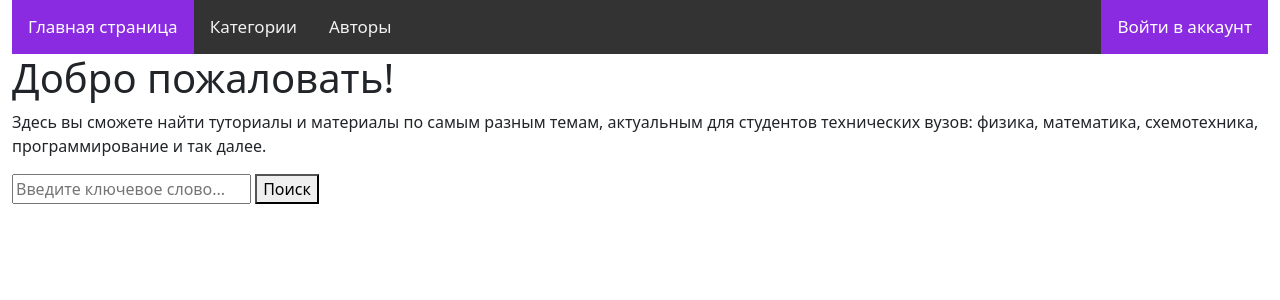
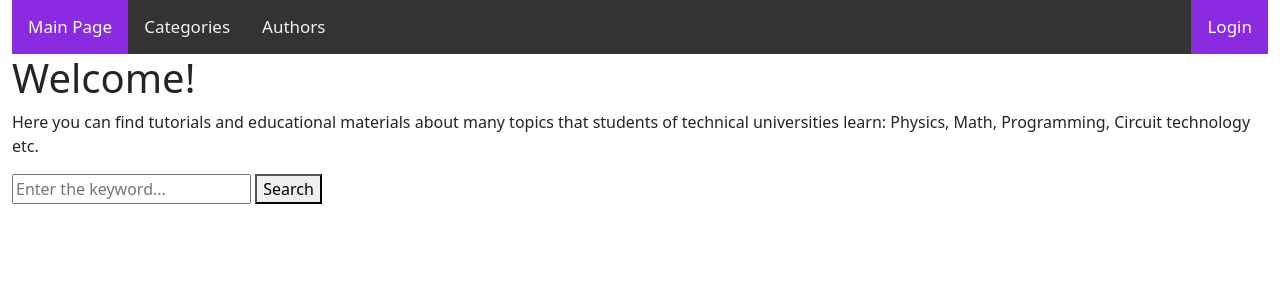
Before and after one commit to aneroid11/EduCatalog, a Django app: page /catalog/ in a window 1280 px wide. Shown: the top 300 px of the page. Run offline with Django 4.2, Linux system fonts and the light colour scheme.

Commit message:
translated into English

```diff
--- a/catalog/forms.py
+++ b/catalog/forms.py
@@ -1,3 +1,4 @@
 from django import forms
+from django.contrib.auth.forms import PasswordResetForm
 
 # Create your forms here.
--- a/catalog/templates/catalog/author_detail.html
+++ b/catalog/templates/catalog/author_detail.html
@@ -11,6 +11,6 @@
             {% endfor %}
         </ul>
     {% else %}
-        <p>Этот автор пока не написал никаких материалов.</p>
+        <p>This author didn't write anything yet.</p>
     {% endif %}
 {% endblock %}
--- a/catalog/templates/catalog/author_list.html
+++ b/catalog/templates/catalog/author_list.html
@@ -1,7 +1,7 @@
 {% extends "catalog/base_generic.html" %}
 
 {% block content %}
-    <h1>Авторы</h1>
+    <h1>Authors</h1>
     {% for author in author_list %}
         <br>
         <h4><a href="{{ author.get_absolute_url }}">{{ author }}</a></h4>
--- a/catalog/templates/catalog/base_generic.html
+++ b/catalog/templates/catalog/base_generic.html
@@ -1,7 +1,7 @@
 <!DOCTYPE html>
 <html lang="en">
 <head>
-    {% block title %}<title>Каталог материалов</title>{% endblock %}
+    {% block title %}<title>Materials Catalog</title>{% endblock %}
     <meta charset="utf-8">
     <meta name="viewport" content="width=device-width, initial-scale=1">
     <link href="https://cdn.jsdelivr.net/npm/bootstrap@5.1.3/dist/css/bootstrap.min.css"
@@ -17,14 +17,14 @@
 <body>
     <div class="container-fluid">
          <div class="topnav">
-             <a class="active" href="{% url 'index' %}">Главная страница</a>
-             <a href="{% url 'category-list' %}">Категории</a>
-             <a href="{% url 'author-list' %}">Авторы</a>
+             <a class="active" href="{% url 'index' %}">Main Page</a>
+             <a href="{% url 'category-list' %}">Categories</a>
+             <a href="{% url 'author-list' %}">Authors</a>
              {% if not user.is_authenticated %}
-                 <a class="right" href="{% url 'login' %}">Войти в аккаунт</a>
+                 <a class="right" href="{% url 'login' %}">Login</a>
              {% else %}
                  {# should show user detail here #}
-                 <a class="right" href="{% url 'logout' %}">Выйти</a>
+                 <a class="right" href="{% url 'logout' %}">Log out</a>
                  <a class="right" href="">{{ user }}</a>
              {% endif %}
          </div>
--- a/catalog/templates/catalog/category_list.html
+++ b/catalog/templates/catalog/category_list.html
@@ -1,7 +1,7 @@
 {% extends "catalog/base_generic.html" %}
 
 {% block content %}
-    <h1>Основные категории:</h1>
+    <h1>Main Categories</h1>
 
     <ul>
         {% for category in category_list %}
--- a/catalog/templates/catalog/edumaterial_detail.html
+++ b/catalog/templates/catalog/edumaterial_detail.html
@@ -7,5 +7,5 @@
     <hr>
     <p><strong>{{ edumaterial.get_access_type_display }}</strong></p>
     <hr>
-    <p> <a href="{{ edumaterial.get_absolute_file_url }}">PDF файл</a></p>
+    <p> <a href="{{ edumaterial.get_absolute_file_url }}">PDF file</a></p>
 {% endblock %}
--- a/catalog/templates/catalog/index.html
+++ b/catalog/templates/catalog/index.html
@@ -1,17 +1,17 @@
 {% extends "catalog/base_generic.html" %}
 
 {% block content %}
-    <h1>Добро пожаловать!</h1>
-    <p>Здесь вы сможете найти туториалы и материалы по самым разным темам, актуальным для студентов
-        технических вузов: физика, математика, схемотехника, программирование и так далее.</p>
+    <h1>Welcome!</h1>
+    <p>Here you can find tutorials and educational materials about many topics that students of
+    technical universities learn: Physics, Math, Programming, Circuit technology etc.</p>
 
     <form class="search" action="{% url 'search-material' %}" method='get'>
         <label>
             <input type="search"
-                   placeholder="Введите ключевое слово..."
+                   placeholder="Enter the keyword..."
                    name="usr_query"
                    value='{{ query }}' required>
         </label>
-        <button type="submit">Поиск</button>
+        <button type="submit">Search</button>
     </form>
 {% endblock %}
--- a/catalog/templates/catalog/search.html
+++ b/catalog/templates/catalog/search.html
@@ -1,7 +1,7 @@
 {% extends "catalog/base_generic.html" %}
 
 {% block content %}
-    <h1>Результаты поиска</h1>
+    <h1>Search results</h1>
     <br>
 
     {% if edumaterial_list.count > 0 %}
@@ -12,6 +12,6 @@
             <p>{{ material.summary }}</p>
         {% endfor %}
     {% else %}
-        <p>По вашему запросу ничего не найдено.</p>
+        <p>Nothing found!</p>
     {% endif %}
 {% endblock %}
--- a/templates/registration/password_reset_done.html
+++ b/templates/registration/password_reset_done.html
@@ -1,6 +1,6 @@
 {% extends "catalog/base_generic.html" %}
 
 {% block content %}
-    <h1>Проверьте вашу почту</h1>
-    <p>Мы отправили вам инструкции для восстановления пароля.</p>
+    <h1>Check your email</h1>
+    <p>We've sent you instructions to reset your password.</p>
 {% endblock %}
--- a/templates/registration/password_reset_email.html
+++ b/templates/registration/password_reset_email.html
@@ -1,2 +1,2 @@
-Кто-то запросил сброс пароля для {{ email }}. Если это были вы, кликните по этой ссылке:
+Someone asked for password reset for email {{ email }}. Follow the link below:
 {{ protocol}}://{{ domain }}{% url 'password_reset_confirm' uidb64=uid token=token %}
--- a/templates/registration/password_reset_form.html
+++ b/templates/registration/password_reset_form.html
@@ -8,8 +8,8 @@
         {% endif %}
 
         <br>
-        <p>Введите email, использованный вами при регистрации:</p>
+        <p>Enter your email:</p>
         <p>{{ form.email }}</p>
-        <input type="submit" value="Сбросить пароль">
+        <input type="submit" value="Reset password">
     </form>
 {% endblock %}
```
Also changed, not shown: catalog/models.py (+14 -15 lines), templates/registration/login.html (+5 -5 lines), templates/registration/password_reset_confirm.html (+5 -6 lines).
